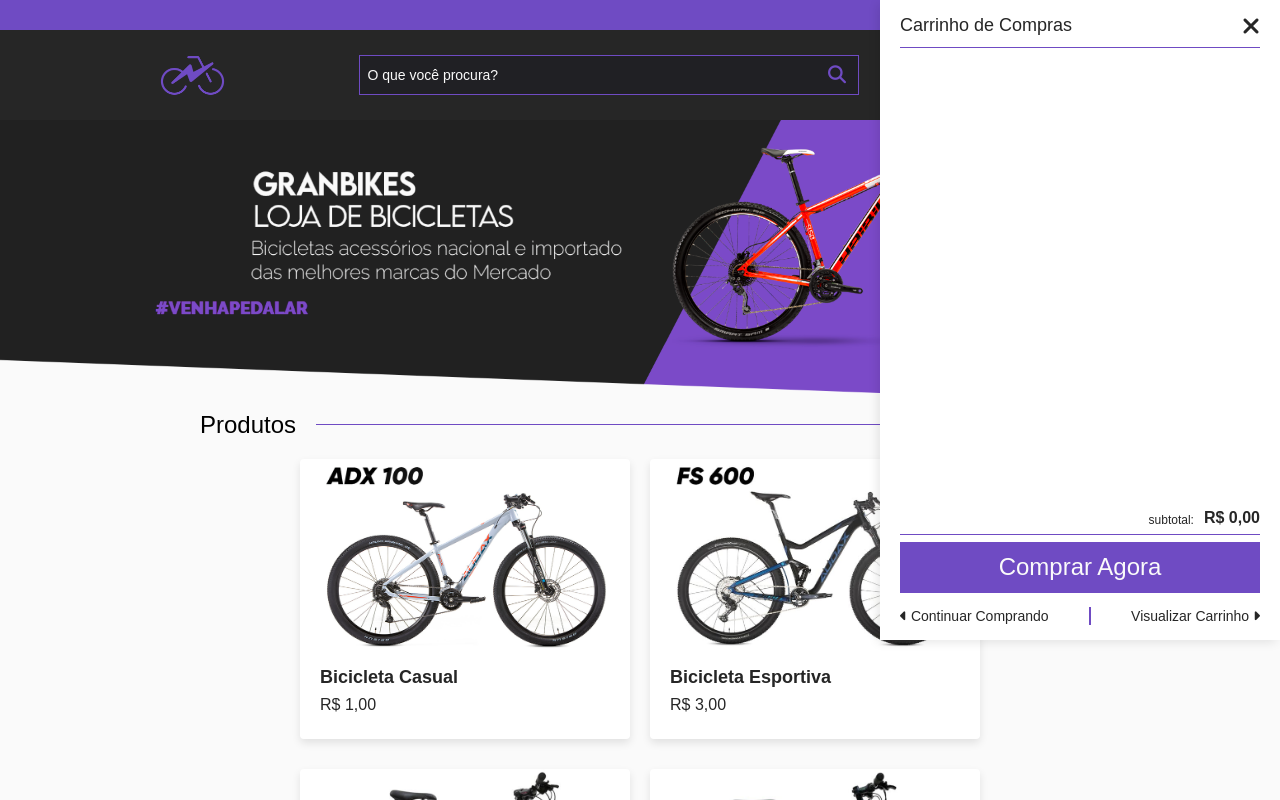
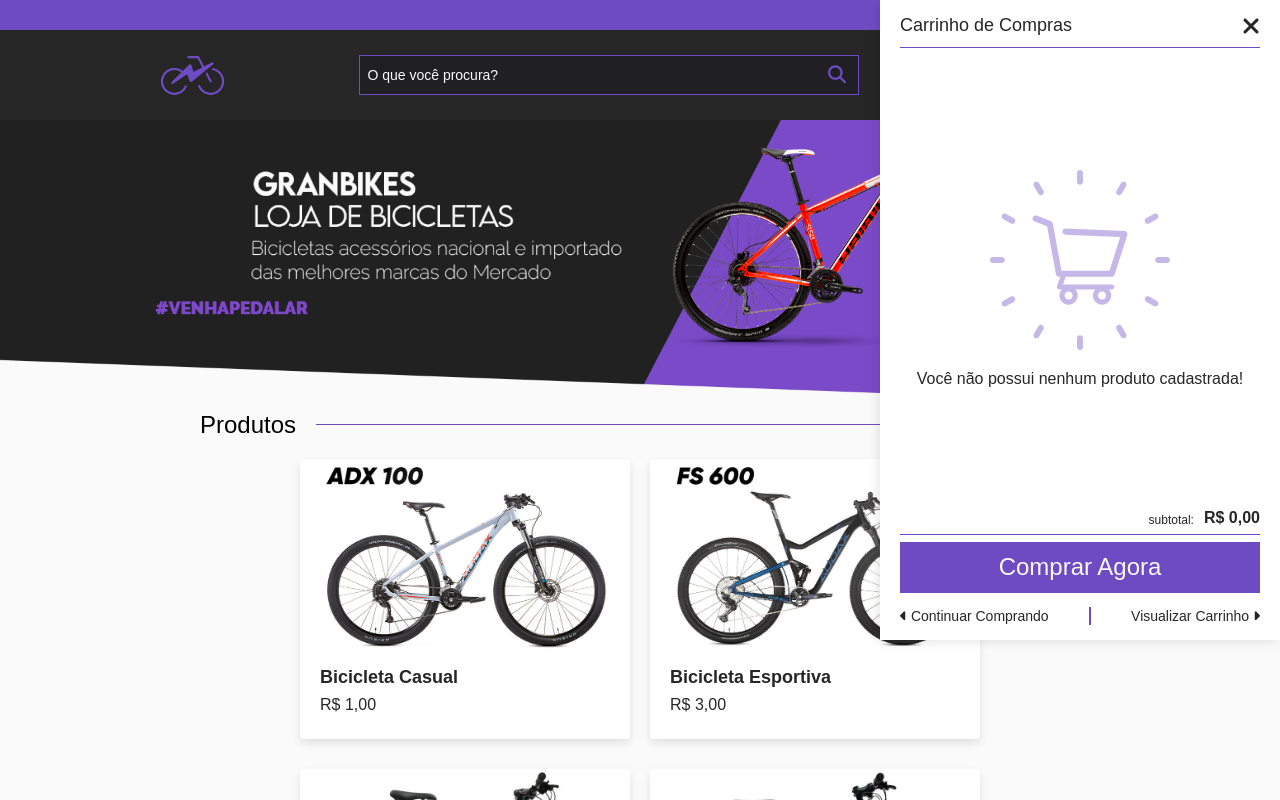
Before and after one commit to ImaKrp/BicicletariaReact, a React (Create React App) app: page / in a window 1280 px wide. Both pictures are taken after a click on the button 1109 px from the left and 75 px from the top of the page. Shown: the top 800 px of the page. Built offline with nearby package versions, Linux system fonts and the light colour scheme.

Commit message:
empty car

```diff
--- a/src/components/Drawer/index.jsx
+++ b/src/components/Drawer/index.jsx
@@ -7,6 +7,9 @@
   Buy,
   Orders,
   Trash,
+  EmptyWrapper,
+  Empty,
+  EmptyText,
 } from "./style";
 import { useCart } from '../../hooks/useCart'
 const Header = (props) => {
@@ -24,7 +27,7 @@
           <hr />
         </ModalRow>
         <ModalContent>
-          {allInCart.map((product, index) => {
+        { allInCart.length > 0 ? allInCart.map((product, index) => {
             return (
               <Orders key={index}>
               <img src={`/Products/${product.id}.jpg`} alt="" />
@@ -41,8 +44,13 @@
                 </div>
               </div>
             </Orders>
-            )
-          })}
+            )}) : (
+            <EmptyWrapper>
+              <Empty src="/EmpyCart.svg"/>
+              <EmptyText> Você não possui nenhum produto cadastrada!</EmptyText>
+            </EmptyWrapper>
+          )}
+
         </ModalContent>
         <ModalTotal>
           <span>subtotal: </span>
--- a/src/components/Drawer/style.js
+++ b/src/components/Drawer/style.js
@@ -209,3 +209,25 @@
     color: var(--purple);
   }
 `;
+
+export const EmptyWrapper = styled.div`
+  display: flex;
+  flex-direction: column;
+  align-items: center;
+  justify-content: center;
+  height: 100%;
+  width: 100%;
+`;
+
+export const EmptyText = styled.span`
+  display: flex;
+  font-size: 1.6rem;
+  margin-top: 2rem;
+  font-weight: 500;
+  align-items: center;
+  justify-content: center;
+`;
+
+export const Empty = styled.img`
+  width: 50%;
+`;
```
Also changed, not shown: public/EmpyCart.svg (added).
